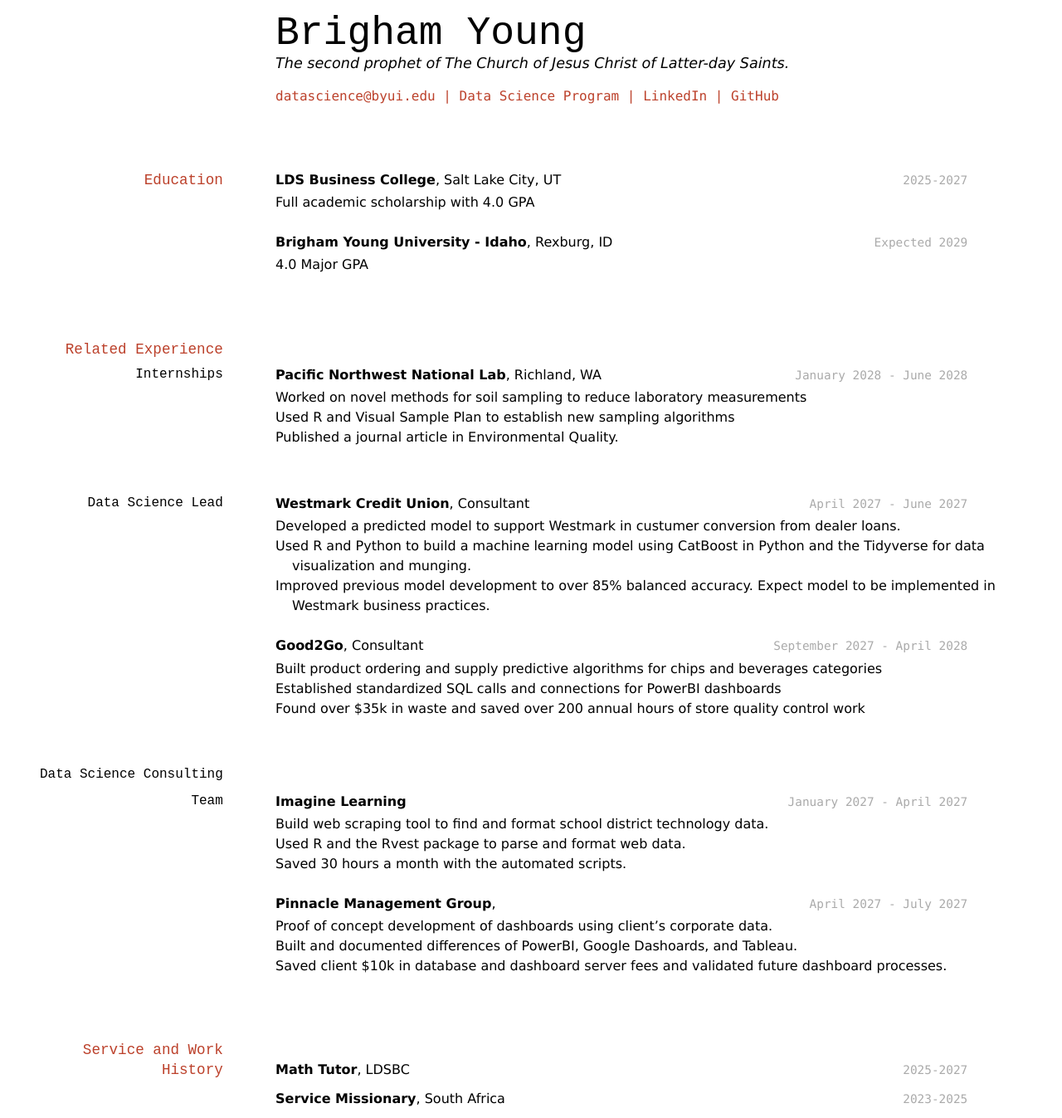
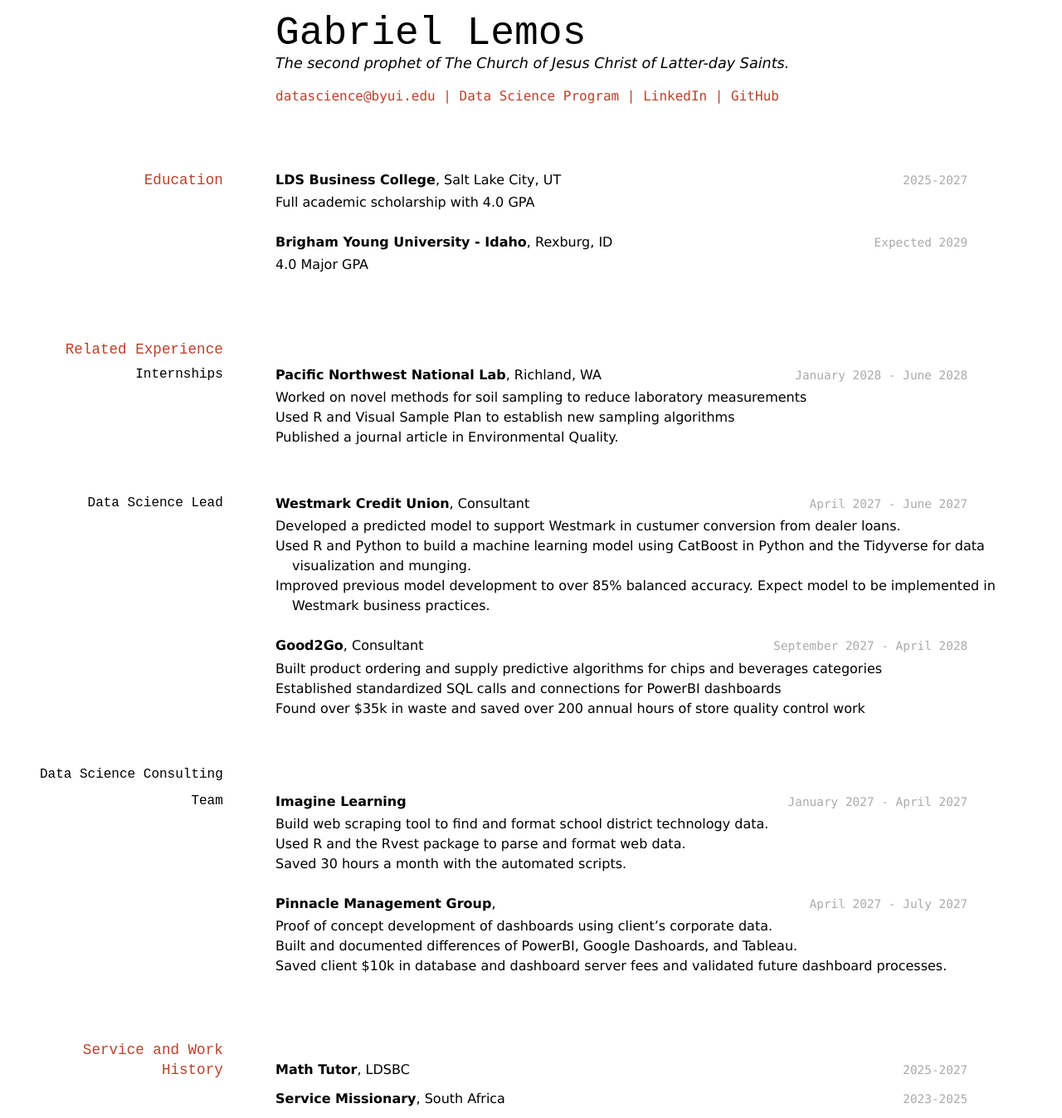
Before and after one commit to giovannitiepolo/lemos_resume, a Jekyll site: the page built from docs/index.md, in a window 1280 px wide. Shown: the whole page at 83% size. Built offline with Jekyll 4.4.1, drawn with Linux system fonts in a browser that asks for light colours.

Commit message:
Update index.md

```diff
--- a/docs/index.md
+++ b/docs/index.md
@@ -2,7 +2,7 @@
 layout: cv
 title: Gabriel Lemos
 ---
-# Brigham Young
+# Gabriel Lemos
 The second prophet of The Church of Jesus Christ of Latter-day Saints.
 
 <div id="webaddress">
```
